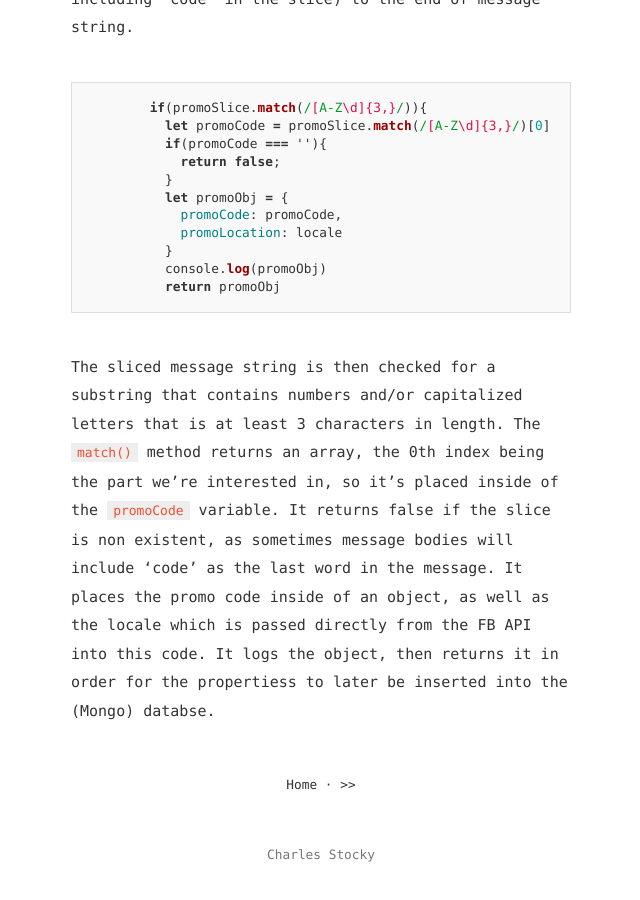
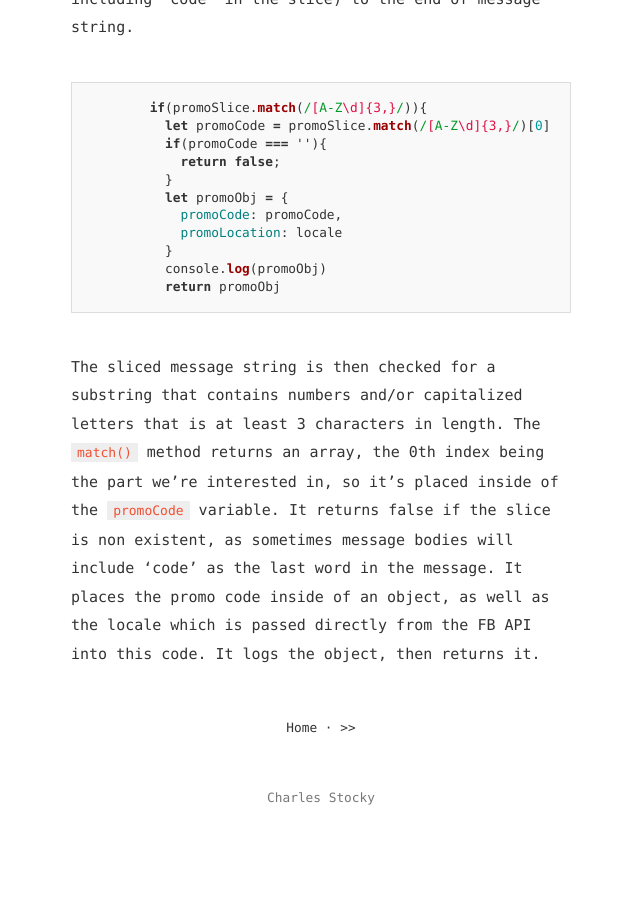
Before and after one commit to CharlesStocky/CharlesStocky.github.io, a Jekyll site: the page built from _posts/2017-10-20-Coupizza-Deep-Dive.md, in a window 1280 px wide and 900 px high, scrolled down 1966 px. Shown: the whole window, without its empty margins (319-959 px from the left). Built offline with Jekyll 4.4.1, drawn with Linux system fonts in a browser that asks for light colours; after the commit the page ends 2809 px from its top, so only the background shows below that.

Commit message:
rewritten

````diff
--- a/_posts/2017-10-20-Coupizza-Deep-Dive.md
+++ b/_posts/2017-10-20-Coupizza-Deep-Dive.md
@@ -51,4 +51,4 @@ First, it logs the posts' 'message' object property to monitor how well the code
           console.log(promoObj)
           return promoObj
 ```
-The sliced message string is then checked for a substring that contains numbers and/or capitalized letters that is at least 3 characters in length. The ```match()``` method returns an array, the 0th index being the part we're interested in, so it's placed inside of the ```promoCode``` variable. It returns false if the slice is non existent, as sometimes message bodies will include 'code' as the last word in the message. It places the promo code inside of an object, as well as the locale which is passed directly from the FB API into this code. It logs the object, then returns it in order for the propertiess to later be inserted into the (Mongo) databse.
+The sliced message string is then checked for a substring that contains numbers and/or capitalized letters that is at least 3 characters in length. The ```match()``` method returns an array, the 0th index being the part we're interested in, so it's placed inside of the ```promoCode``` variable. It returns false if the slice is non existent, as sometimes message bodies will include 'code' as the last word in the message. It places the promo code inside of an object, as well as the locale which is passed directly from the FB API into this code. It logs the object, then returns it.
````
